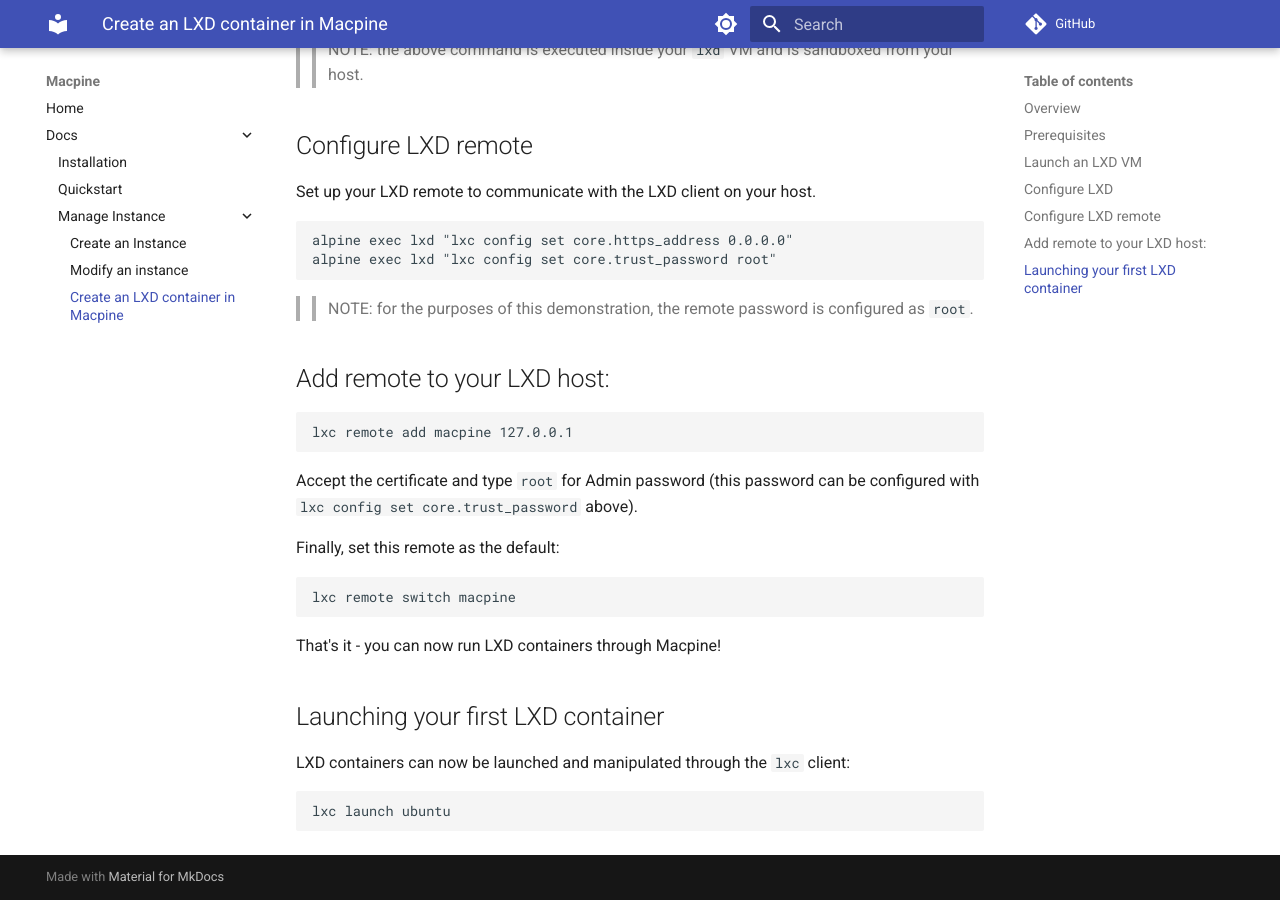
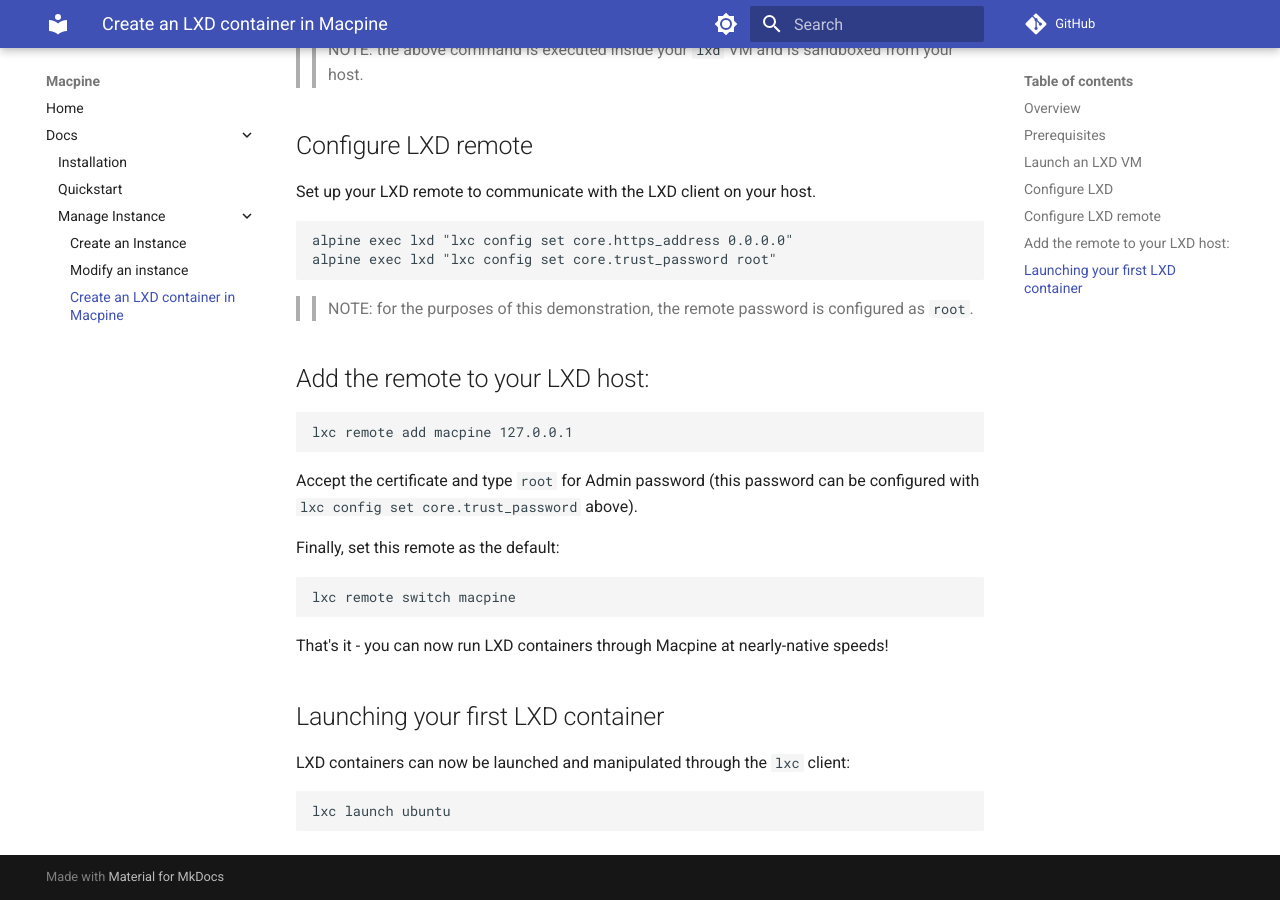
Before and after one commit to beringresearch/macpine, an MkDocs documentation site: the page built from docs/docs/lxd_macpine.md, in a window 1280 px wide and 900 px high, scrolled down 1390 px. Built offline with MkDocs 1.6.1 and Material for MkDocs 9.7.7, drawn with Linux system fonts in a browser that asks for light colours; comment, search, counter and statistics services are not loaded; some of the changed text lies outside the part shown.

Commit message:
update typos

````diff
--- a/docs/docs/lxd_macpine.md
+++ b/docs/docs/lxd_macpine.md
@@ -16,9 +16,9 @@
 brew install qemu
 ```
 
-2. Install [the latestMacpine binary](https://github.com/beringresearch/macpine#install-the-latest-binary)
+2. Install [the latest Macpine binary](https://github.com/beringresearch/macpine#install-the-latest-binary)
 
-3. Install LXD client
+3. Install the LXD client
 
 ```bash
 brew install lxd
@@ -59,7 +59,7 @@
 
 >> NOTE: for the purposes of this demonstration, the remote password is configured as `root`.
 
-## Add remote to your LXD host:
+## Add the remote to your LXD host:
 
 ```bash
 lxc remote add macpine 127.0.0.1
@@ -73,7 +73,7 @@
 lxc remote switch macpine
 ```
 
-That's it - you can now run LXD containers through Macpine!
+That's it - you can now run LXD containers through Macpine at nearly-native speeds!
 
 ## Launching your first LXD container
 
````
